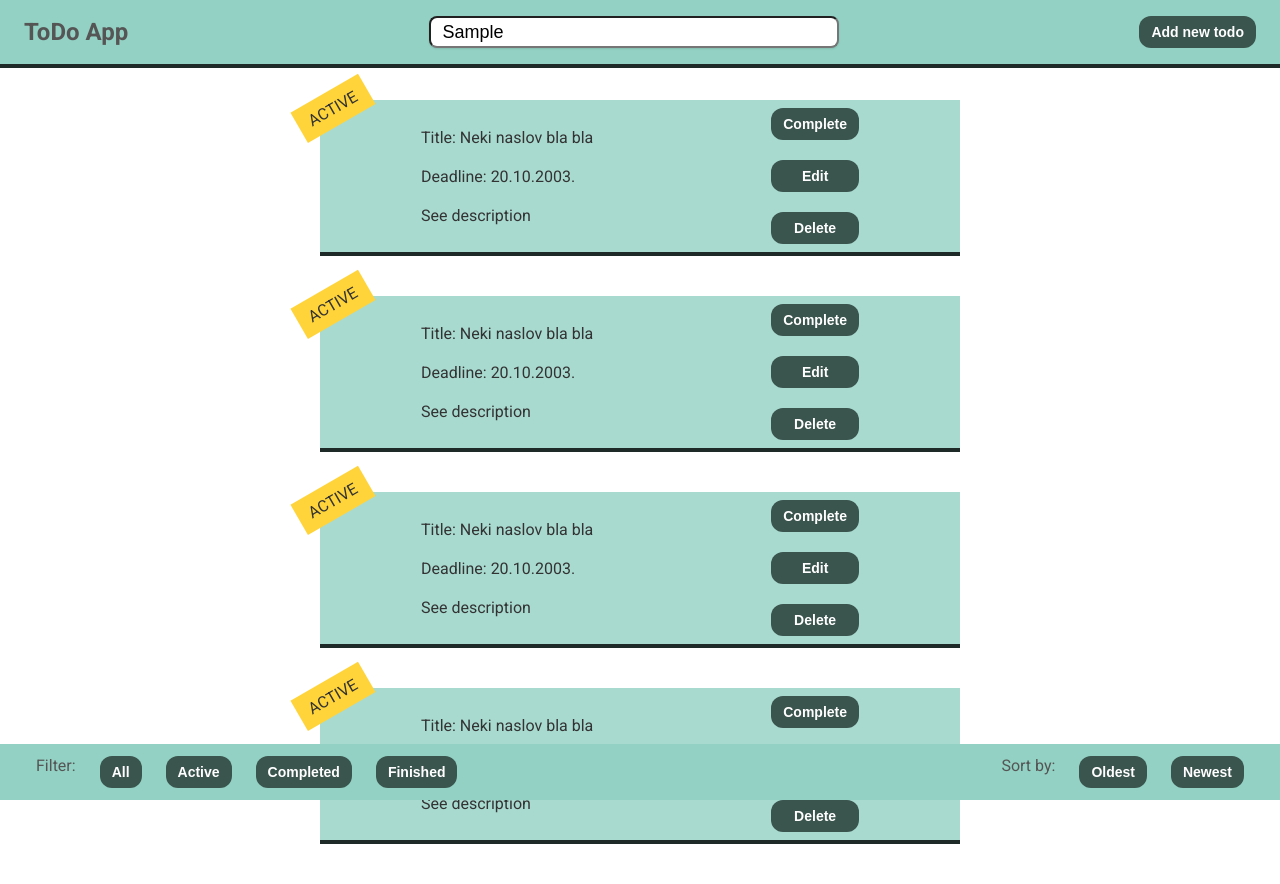
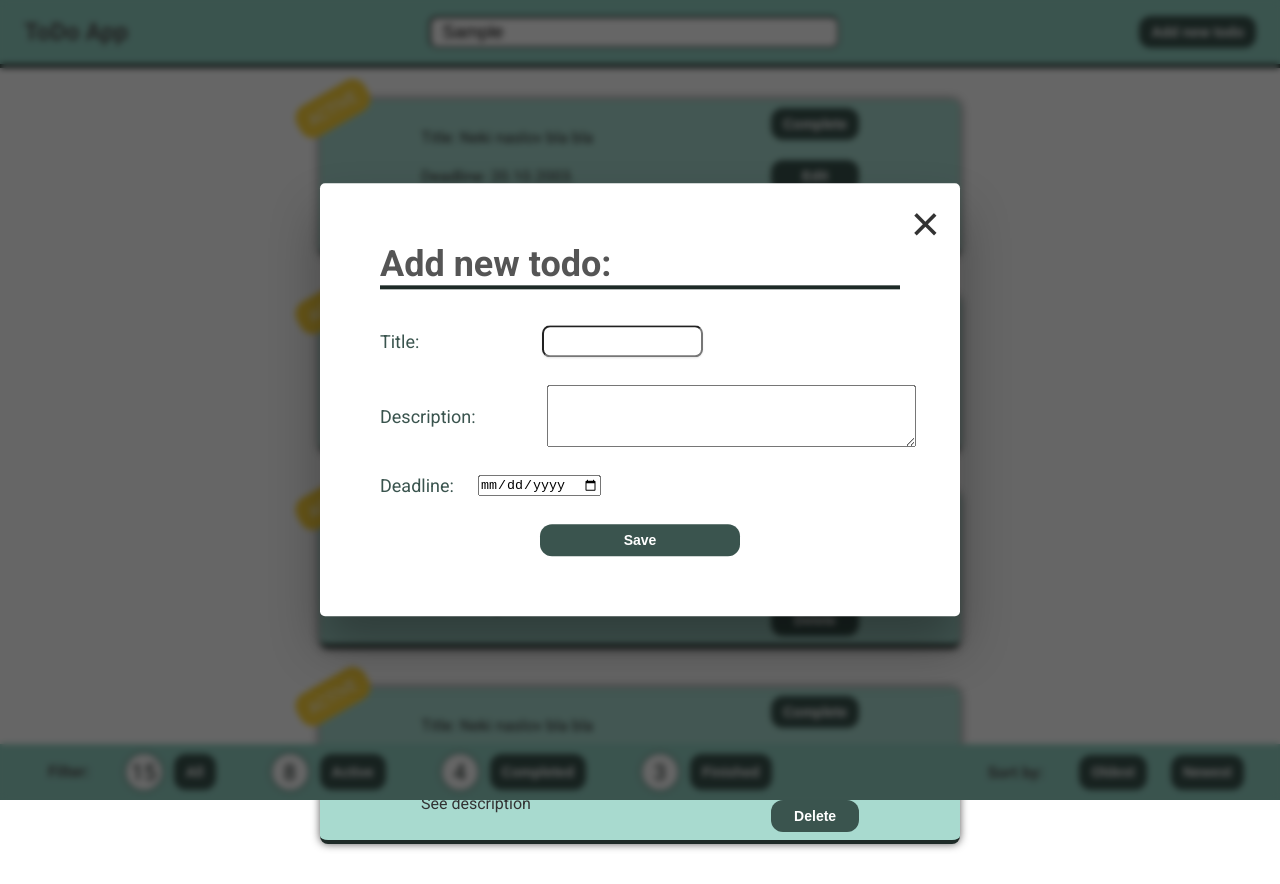
Before and after one commit to ajdinbukvic/todoApp, a website: page public/index.html in a window 1280 px wide. Both pictures are taken after typing "Sample" into the empty fields and a click on the button "Add new todo". Drawn offline with Linux system fonts and the light colour scheme.

Commit message:
Filter,sort,modal...

```diff
--- a/public/index.html
+++ b/public/index.html
@@ -24,7 +24,7 @@
           id="search"
           placeholder="Please input todo title..."
         />
-        <button class="btn btn--add">Add new todo</button>
+        <button class="btn" id="btn-add">Add new todo</button>
       </div>
     </header>
     <main>
@@ -78,14 +78,45 @@
           </div>
         </div>
       </div>
+      <div class="modal hidden">
+        <button class="close-modal">&times;</button>
+        <h2 class="form-heading">Add new todo:</h2>
+        <form class="add-form">
+          <div class="input-item">
+            <label for="title">Title:</label
+            ><input type="text" name="title" id="title" />
+          </div>
+          <div class="input-item">
+            <label for="description">Description:</label>
+            <textarea rows="4" cols="50" id="description"></textarea>
+          </div>
+          <div class="input-item">
+            <label for="deadline">Deadline:</label>
+            <input type="date" name="deadline" id="deadline" />
+          </div>
+          <button type="submit" class="btn" id="btn-save">Save</button>
+        </form>
+      </div>
+      <div class="overlay hidden"></div>
     </main>
     <footer class="footer">
       <div class="footer-filter-btns">
         <p class="footer-text">Filter:</p>
-        <button class="btn">All</button>
-        <button class="btn">Active</button>
-        <button class="btn">Completed</button>
-        <button class="btn">Finished</button>
+        <div class="btn-filter">
+          <span class="status-counter">15</span><button class="btn">All</button>
+        </div>
+        <div class="btn-filter">
+          <span class="status-counter">8</span
+          ><button class="btn">Active</button>
+        </div>
+        <div class="btn-filter">
+          <span class="status-counter">4</span
+          ><button class="btn">Completed</button>
+        </div>
+        <div class="btn-filter">
+          <span class="status-counter">3</span
+          ><button class="btn">Finished</button>
+        </div>
       </div>
       <div class="footer-sort-btns">
         <p class="footer-text">Sort by:</p>
--- a/public/script.js
+++ b/public/script.js
@@ -0,0 +1,41 @@
+const modal = document.querySelector('.modal');
+const overlay = document.querySelector('.overlay');
+const btnCloseModal = document.querySelector('.close-modal');
+const btnAdd = document.querySelector('#btn-add');
+
+const footer = document.querySelector('.footer');
+
+const addForm = document.querySelector('.add-form');
+console.log(addForm);
+const openModal = () => {
+  modal.classList.remove('hidden');
+  overlay.classList.remove('hidden');
+  document.body.style.overflow = 'hidden';
+  window.scrollTo(0, 0);
+};
+
+const closeModal = () => {
+  modal.classList.add('hidden');
+  overlay.classList.add('hidden');
+  document.body.style.overflow = 'scroll';
+  footer.style.bottom = 0;
+};
+
+btnAdd.addEventListener('click', openModal);
+btnCloseModal.addEventListener('click', closeModal);
+overlay.addEventListener('click', closeModal);
+
+document.addEventListener('keydown', e => {
+  if (e.key === 'Escape' && !modal.classList.contains('hidden')) {
+    closeModal();
+  }
+});
+
+const addTodo = () => {
+  console.log('test');
+};
+
+addForm.addEventListener('submit', e => {
+  e.prevetDefault();
+  addTodo();
+});
--- a/public/style.css
+++ b/public/style.css
@@ -42,7 +42,7 @@ body {
 }
 
 #search::placeholder {
-  color: aaa;
+  color: #aaa;
 }
 
 #search *:focus {
@@ -63,7 +63,7 @@ main {
   cursor: pointer;
   padding: 0.8rem 1.2rem;
   background-color: #3a544e;
-  color: white;
+  color: #fff;
 }
 
 .todo-container {
@@ -86,6 +86,8 @@ main {
   margin-bottom: 4rem;
   padding: 0.8rem 1.2rem;
   border-bottom: 4px solid #1d2a27;
+  border-radius: 8px;
+  box-shadow: 0 0 8px #555;
 }
 
 .todo-item::before {
@@ -95,8 +97,12 @@ main {
   left: -4%;
   text-transform: uppercase;
   background-color: #ffd43b;
+  /* background-color: #d62828; */
+  /* background-color: #4f772d; */
   padding: 0.8rem 1.2rem;
   transform: rotate(-30deg);
+  border-radius: 14px;
+  color: #fff;
 }
 
 .todo-text {
@@ -126,6 +132,8 @@ main {
 
 .footer-text {
   font-size: 1.6rem;
+  padding: 0.8rem 1.2rem;
+  font-weight: 700;
 }
 
 .footer-filter-btns {
@@ -137,3 +145,104 @@ main {
   display: flex;
   gap: 2.4rem;
 }
+
+.btn-filter {
+  display: flex;
+  gap: 1.2rem;
+  margin-right: 3.2rem;
+}
+
+.status-counter {
+  display: flex;
+  align-items: center;
+  justify-content: center;
+  width: 36px;
+  height: 36px;
+  border-radius: 50%;
+  padding: 0.8rem 1.2rem;
+  background-color: #fff;
+  color: #1d2a27;
+  font-size: 2.2rem;
+  box-shadow: 0 0 4px #333;
+}
+
+.close-modal {
+  position: absolute;
+  top: 1.2rem;
+  right: 2rem;
+  font-size: 5rem;
+  color: #333;
+  cursor: pointer;
+  border: none;
+  background: none;
+}
+
+.hidden {
+  display: none;
+}
+
+.modal {
+  position: absolute;
+  top: 50%;
+  left: 50%;
+  transform: translate(-50%, -50%);
+  width: 50%;
+  background-color: white;
+  padding: 6rem;
+  border-radius: 5px;
+  box-shadow: 0 3rem 5rem rgba(0, 0, 0, 0.3);
+  z-index: 10;
+  overflow: hidden;
+}
+
+.overlay {
+  position: absolute;
+  top: 0;
+  left: 0;
+  width: 100%;
+  height: 100%;
+  background-color: rgba(0, 0, 0, 0.6);
+  backdrop-filter: blur(3px);
+  z-index: 5;
+}
+
+.add-form {
+  display: flex;
+  flex-direction: column;
+  align-items: flex-start;
+  justify-content: center;
+  gap: 2.8rem;
+}
+
+.input-item {
+  display: flex;
+  align-items: center;
+  justify-content: space-between;
+  gap: 2.4rem;
+}
+label {
+  display: inline-block;
+  width: 30%;
+  color: #3a544e;
+  font-size: 1.8rem;
+}
+
+.form-heading {
+  margin-bottom: 3.6rem;
+  border-bottom: 4px solid #1d2a27;
+  font-size: 3.6rem;
+}
+
+#title {
+  border-radius: 8px;
+  width: 50%;
+  height: 3.2rem;
+  padding: 1.2rem;
+  font-size: 1.8rem;
+  box-shadow: 0 1px 2px rgba(0, 0, 0, 0.1);
+}
+
+#btn-save {
+  margin: 0 auto;
+  width: 20rem;
+}
```
